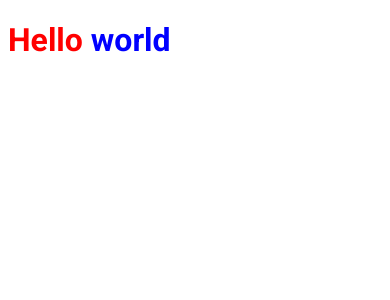
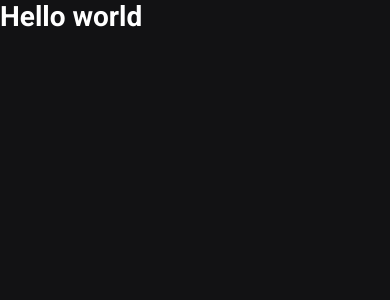
Before and after one commit to RaphaelSR/ignews, a Next.js app: page / in a window 390 px wide. Shown: the top 300 px of the page. Built offline with nearby package versions, Linux system fonts and the light colour scheme.

Commit message:
Estilos globais do app

```diff
--- a/src/pages/_app.tsx
+++ b/src/pages/_app.tsx
@@ -1,4 +1,5 @@
 import {AppProps} from 'next/app';
+import '../styles/global.scss';
 
 function MyApp({ Component, pageProps }: AppProps) {
   return <Component {...pageProps} />
--- a/src/pages/_document.tsx
+++ b/src/pages/_document.tsx
@@ -8,7 +8,7 @@
         <link rel="preconnect" href="https://fonts.googleapis.com"/>
         <link rel="preconnect" href="https://fonts.gstatic.com"/>
         <link href="https://fonts.googleapis.com/css2?family=Roboto:wght@400;700;900&display=swap" rel="stylesheet"/>
-          <title>ig.news</title>
+
         </Head>
         <body>
           <Main/>
--- a/src/pages/index.tsx
+++ b/src/pages/index.tsx
@@ -1,7 +1,14 @@
-import styles from '../styles/home.module.scss'
+import Head from "next/head";
 
 export default function Home() {
   return (
-    <h1 className={styles.title} >Hello <span>world</span></h1>
-  )
+    <>
+      <Head>
+        <title>Início | ig.news</title>
+      </Head>
+      <h1>
+        Hello world
+      </h1>
+    </>
+  );
 }
--- /dev/null
+++ b/src/styles/global.scss
@@ -0,0 +1,45 @@
+*{
+    margin: 0;
+    padding: 0;
+    box-sizing: border-box;
+}
+
+:root{
+    --white: #FFFFFF;
+    --gray-100: #e1e1e6;
+    --gray-300: #a8a8b3;
+    --gray-900: #121214;
+
+    --cyan-500: #61dafb;
+    --yellow-500: #eba417;
+}
+
+@media (max-width: 1080px) {
+    html{
+        font-size: 93.75%;
+    }
+}
+
+@media (max-width: 720px) {
+    html{
+        font-size: 87.5%; //14px
+    }
+}
+
+body{
+    background: var(--gray-900);
+    color: var(--white);
+}
+
+body, input, textarea, select, button{
+    font: 400 1rem 'Roboto', sans-serif;
+}
+
+button{
+ cursor: pointer;
+}
+
+a{
+    color: inherit;
+    text-decoration: none;
+}
--- a/src/styles/home.module.scss
+++ /dev/null
@@ -1,8 +0,0 @@
-.title{
-    color: red;
-    font-family: Roboto;
-
-    span{
-        color: blue;
-    }
-}
```
